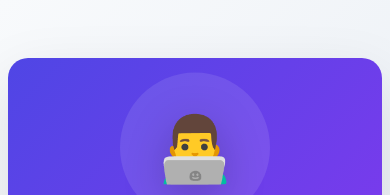
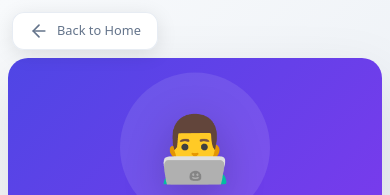
Before and after one commit to askideas/letmedo, a React (Vite) app: page /login in a window 390 px wide. Shown: the top 195 px of the page. Built offline with nearby package versions, Linux system fonts and the light colour scheme; the HTML template or start-up script is replaced by a standard one.

Commit message:
dropdown commits

```diff
--- a/src/App.jsx
+++ b/src/App.jsx
@@ -1,4 +1,4 @@
-import React from 'react'
+import React, { useEffect } from 'react'
 import { BrowserRouter as Router, Routes, Route, useLocation } from 'react-router-dom'
 import { ToastContainer } from 'react-toastify'
 import './App.css'
@@ -10,6 +10,17 @@ import Login from './Components/Login/Login'
 import NotFound from './Components/NotFound/NotFound'
 import Footer from './Components/Footer/Footer'
 
+// Component to handle scroll to top on route change
+const ScrollToTop = () => {
+  const location = useLocation();
+
+  useEffect(() => {
+    window.scrollTo(0, 0);
+  }, [location.pathname]);
+
+  return null;
+};
+
 const AppContent = () => {
   const location = useLocation();
 
@@ -18,6 +29,7 @@ const AppContent = () => {
 
   return (
     <>
+      <ScrollToTop />
       {!hideHeaderFooter && <Header />}
       <main className={hideHeaderFooter ? '' : 'flex-grow-1'}>
         <Routes>
--- a/src/Components/Header/Header.css
+++ b/src/Components/Header/Header.css
@@ -98,7 +98,7 @@
   display: flex;
   align-items: center;
   justify-content: center;
-  margin: 0 auto;
+  /* margin: 0 auto; */
   transition: all 0.3s ease;
 }
 
--- a/src/Components/Header/Header.jsx
+++ b/src/Components/Header/Header.jsx
@@ -119,8 +119,8 @@ const Header = () => {
                                 <service.icon size={24} className="text-primary" />
                               </div>
                               <div style={{height: 'fit-content'}}>
-                                <div className="fw-medium mb-1 text-dark text-left" style={{fontSize: '14px'}}>{service.name}</div>
-                                <small className="text-muted text-left" style={{fontSize: '12px'}}>{service.description}</small>
+                                <div className="fw-medium mb-1 text-dark px-2" style={{fontSize: '13px', textAlign: 'start'}}>{service.name}</div>
+                                <small className="text-muted d-flex px-2" style={{fontSize: '11px', textAlign: 'start'}}>{service.description}</small>
                               </div>
 
                             </div>
--- a/src/Components/Login/Login.css
+++ b/src/Components/Login/Login.css
@@ -1,4 +1,54 @@
 /* Clean Login Page Styles */
+.login-container {
+  background: linear-gradient(135deg, #f8fafc 0%, #e2e8f0 100%);
+  min-height: 100vh;
+  display: flex;
+  align-items: center;
+  justify-content: center;
+  position: relative;
+}
+
+.login-main {
+  background: white;
+  border-radius: 20px;
+  box-shadow: 0 20px 60px rgba(0, 0, 0, 0.1);
+  overflow: hidden;
+  max-width: 900px;
+  width: 100%;
+  margin: 2rem;
+  display: flex;
+  min-height: 600px;
+}
+
+/* Back Button */
+.back-button {
+  position: fixed;
+  top: 2rem;
+  left: 2rem;
+  z-index: 1000;
+  display: inline-flex;
+  align-items: center;
+  gap: 0.5rem;
+  padding: 0.75rem 1.5rem;
+  background: rgba(255, 255, 255, 0.95);
+  backdrop-filter: blur(10px);
+  color: #64748b;
+  text-decoration: none;
+  border-radius: 12px;
+  font-weight: 500;
+  font-size: 0.9rem;
+  box-shadow: 0 4px 20px rgba(0, 0, 0, 0.1);
+  border: 1px solid rgba(226, 232, 240, 0.8);
+  transition: all 0.3s ease;
+}
+
+.back-button:hover {
+  background: white;
+  color: #4f46e5;
+  transform: translateY(-2px);
+  box-shadow: 0 8px 30px rgba(79, 70, 229, 0.15);
+}
+
 .login-container {
   background: linear-gradient(135deg, #f8fafc 0%, #e2e8f0 100%);
   min-height: 100vh;
@@ -390,6 +440,13 @@
   .form-section {
     padding: 2rem;
   }
+
+  .back-button {
+    top: 1rem;
+    left: 1rem;
+    padding: 0.625rem 1.25rem;
+    font-size: 0.85rem;
+  }
 }
 
 @media (max-width: 576px) {
@@ -427,6 +484,17 @@
 
   .password-toggle {
     right: 0.75rem;
+  }
+
+  .back-button {
+    top: 0.75rem;
+    left: 0.75rem;
+    padding: 0.5rem 1rem;
+    font-size: 0.8rem;
+  }
+
+  .back-button span {
+    display: none;
   }
 }
 
--- a/src/Components/Login/Login.jsx
+++ b/src/Components/Login/Login.jsx
@@ -9,7 +9,8 @@ import {
   User,
   Phone,
   Mail,
-  LockKeyhole
+  LockKeyhole,
+  ArrowLeft
 } from 'lucide-react'
 import { toast } from 'react-toastify'
 import './Login.css'
@@ -158,6 +159,12 @@ const Login = () => {
 
   return (
     <div className="login-container">
+      {/* Back Button */}
+      <Link to="/" className="back-button">
+        <ArrowLeft size={20} />
+        Back to Home
+      </Link>
+
       <div className="login-main">
         {/* Left Side - Illustration */}
         <div className="illustration-section">
```
